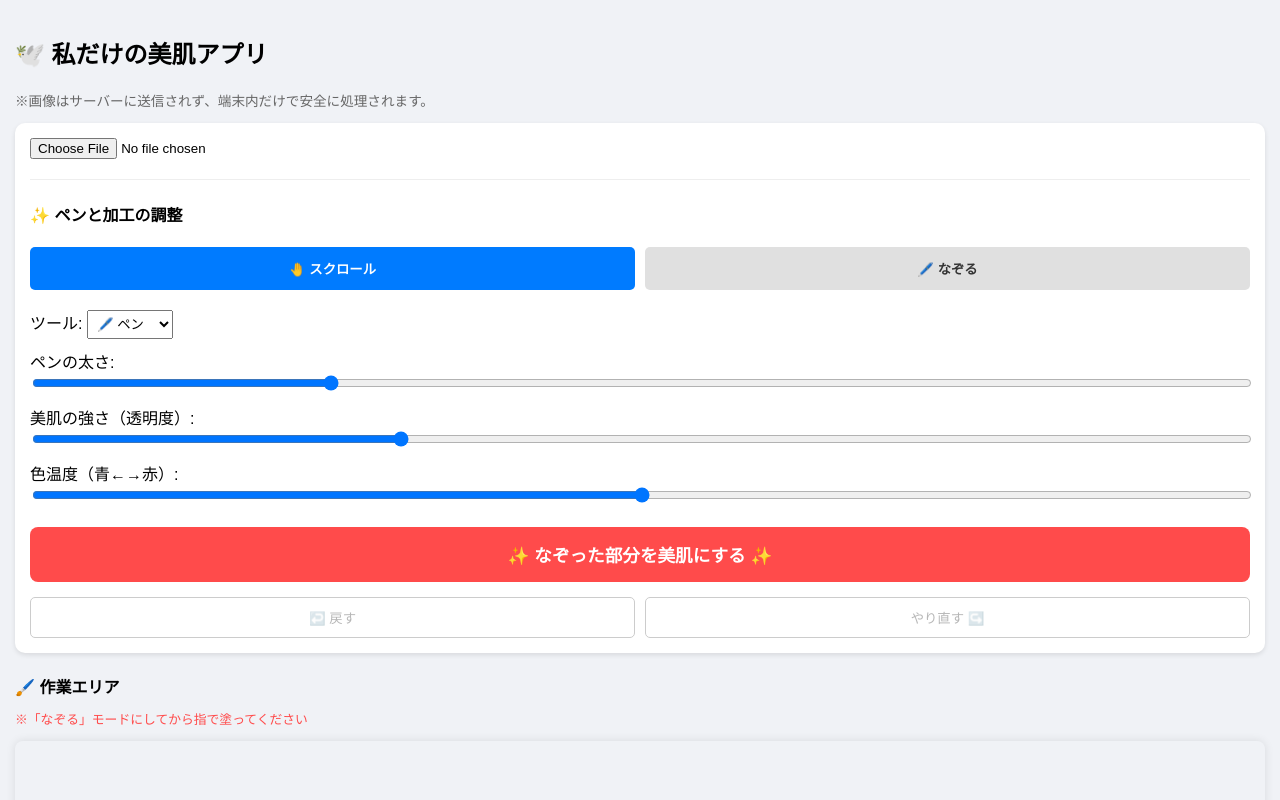
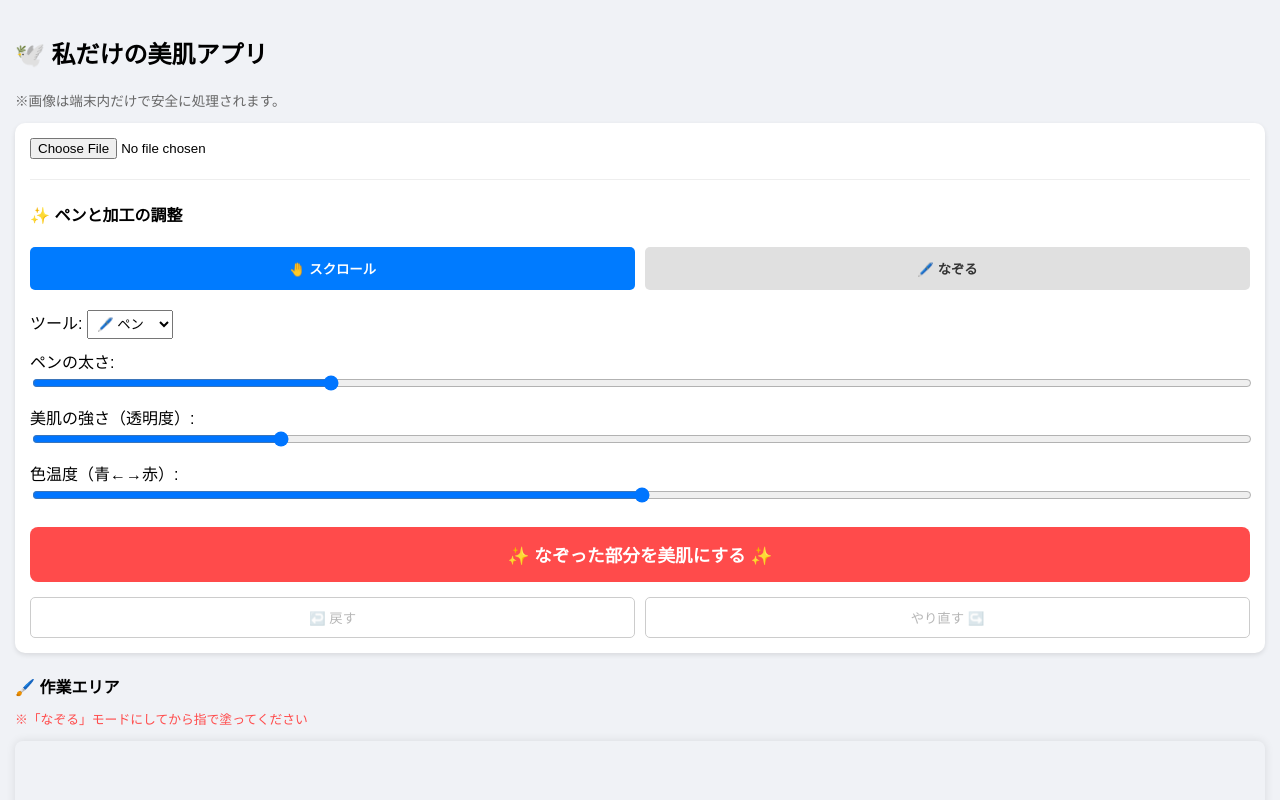
Before and after one commit to 10win-NR/my-retouch-app-js, a plain HTML site: page index.html in a window 1280 px wide. Shown: the top 800 px of the page. Drawn offline with Linux system fonts and the light colour scheme.

Commit message:
Update index.html

```diff
--- a/index.html
+++ b/index.html
@@ -8,7 +8,7 @@
 <body style="font-family: sans-serif; background-color: #f0f2f6; padding: 15px; margin: 0;">
 
     <h2>🕊️ 私だけの美肌アプリ</h2>
-    <p style="color: #666; font-size: 0.85em;">※画像はサーバーに送信されず、端末内だけで安全に処理されます。</p>
+    <p style="color: #666; font-size: 0.85em;">※画像は端末内だけで安全に処理されます。</p>
 
     <div style="background: white; padding: 15px; border-radius: 10px; box-shadow: 0 2px 5px rgba(0,0,0,0.1);">
         <input type="file" id="imageInput" accept="image/png, image/jpeg" style="width: 100%;">
@@ -30,7 +30,7 @@
         </label>
 
         <label style="display: block; margin-bottom: 10px;">ペンの太さ: <input type="range" id="brushSize" min="5" max="150" value="40" style="width: 100%;"></label>
-        <label style="display: block; margin-bottom: 10px;">美肌の強さ（透明度）: <input type="range" id="smoothFactor" min="0" max="100" value="30" style="width: 100%;"></label>
+        <label style="display: block; margin-bottom: 10px;">美肌の強さ（透明度）: <input type="range" id="smoothFactor" min="0" max="100" value="20" style="width: 100%;"></label>
         <label style="display: block; margin-bottom: 20px;">色温度（青←→赤）: <input type="range" id="colorTemp" min="-50" max="50" value="0" style="width: 100%;"></label>
 
         <button id="processBtn" style="display: block; width: 100%; padding: 15px; background: #ff4b4b; color: white; border: none; border-radius: 8px; font-weight: bold; font-size: 1.1em; cursor: pointer;">
@@ -59,7 +59,7 @@
     </div>
 
     <button id="saveBtn" style="display: block; width: 100%; padding: 15px; margin-top: 20px; margin-bottom: 40px; background: #28a745; color: white; border: none; border-radius: 8px; font-weight: bold; font-size: 1.1em; cursor: pointer;">
-        💾 補正した画像を保存する
+        💾 補正した画像を保存する (JPG)
     </button>
 
     <canvas id="loupeCanvas" style="position: absolute; display: none; border: 2px solid #fff; border-radius: 50%; box-shadow: 0 0 10px rgba(0,0,0,0.5); pointer-events: none; z-index: 1000;"></canvas>
```
